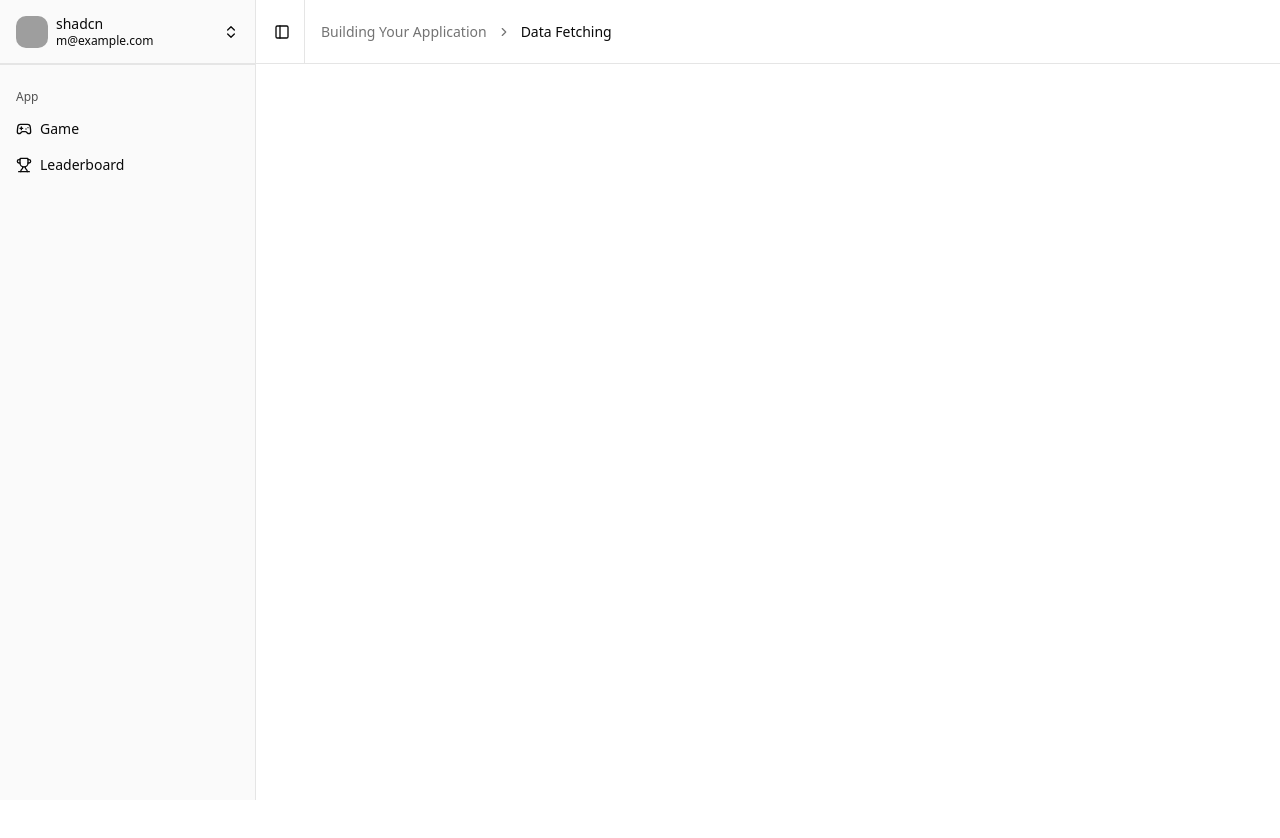
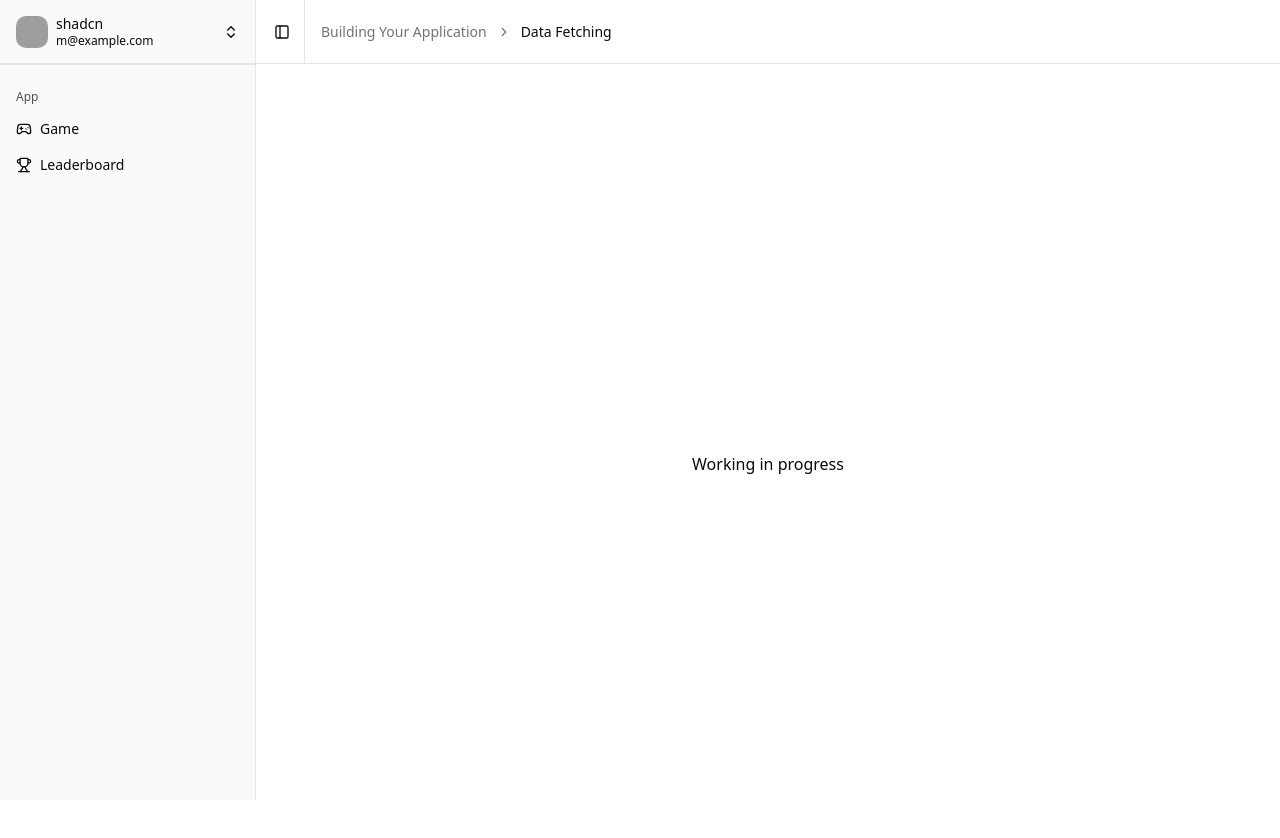
Before and after one commit to gabrielh-muniz/pern-auth, a React (Vite) app in the folder frontend/: page /dashboard/leaderboard in a window 1280 px wide. Shown: the top 838 px of the page. Before the commit the page ends 800 px from the top, so only its background shows below. Built offline with nearby package versions, Linux system fonts and the light colour scheme; no server answers; grey boxes are pictures that could not be loaded.

Commit message:
feat: add nested routes for game page and leaderboard page as well the logic for it

```diff
--- a/frontend/src/App.jsx
+++ b/frontend/src/App.jsx
@@ -12,6 +12,8 @@ import AuthUserRoute from "@/components/AuthUserRoute.jsx";
 import ForgotPasswordPage from "@/pages/ForgotPasswordPage.jsx";
 import ResetPasswordPage from "@/pages/ResetPasswordPage.jsx";
 import DashboardLayout from "@/layouts/DashboardLayout.jsx";
+import GamePage from "@/pages/GamePage.jsx";
+import LeaderboardPage from "@/pages/LeaderboardPage.jsx";
 
 function App() {
   const { isAuthenticated, isCheckingAuth, checkAuth, user, logout } =
@@ -90,7 +92,10 @@ function App() {
               <DashboardLayout />
             </>
           }
-        />
+        >
+          <Route path="game" element={<GamePage />} />
+          <Route path="leaderboard" element={<LeaderboardPage />} />
+        </Route>
       </Routes>
       <Toaster />
     </div>
--- a/frontend/src/components/AppSidebar.jsx
+++ b/frontend/src/components/AppSidebar.jsx
@@ -14,6 +14,7 @@ import {
   SidebarGroup,
   SidebarGroupLabel,
 } from "@/components/ui/sidebar";
+import { Link } from "react-router-dom";
 
 const data = {
   user: {
@@ -24,12 +25,12 @@ const data = {
   menu: [
     {
       title: "Game",
-      url: "#",
+      url: "/dashboard/game",
       icon: Gamepad2,
     },
     {
       title: "Leaderboard",
-      url: "#",
+      url: "/dashboard/leaderboard",
       icon: Trophy,
     },
   ],
@@ -50,10 +51,10 @@ export function AppSidebar({ ...props }) {
               {data.menu.map((item) => (
                 <SidebarMenuItem key={item.title}>
                   <SidebarMenuButton asChild>
-                    <a href={item.url}>
+                    <Link to={item.url}>
                       <item.icon />
                       <span>{item.title}</span>
-                    </a>
+                    </Link>
                   </SidebarMenuButton>
                 </SidebarMenuItem>
               ))}
--- a/frontend/src/layouts/DashboardLayout.jsx
+++ b/frontend/src/layouts/DashboardLayout.jsx
@@ -13,6 +13,7 @@ import {
   SidebarInset,
 } from "@/components/ui/sidebar";
 import { AppSidebar } from "@/components/AppSidebar";
+import { Outlet } from "react-router-dom";
 
 export default function Layout({ children }) {
   return (
@@ -36,7 +37,9 @@ export default function Layout({ children }) {
             </BreadcrumbList>
           </Breadcrumb>
         </header>
-        <main>{children}</main>
+        <main>
+          <Outlet />
+        </main>
       </SidebarInset>
     </SidebarProvider>
   );
--- /dev/null
+++ b/frontend/src/pages/GamePage.jsx
@@ -0,0 +1,5 @@
+function GamePage() {
+  return <div>Game page</div>;
+}
+
+export default GamePage;
--- /dev/null
+++ b/frontend/src/pages/LeaderboardPage.jsx
@@ -0,0 +1,9 @@
+function LeaderboardPage() {
+  return (
+    <div className="min-h-screen flex justify-center items-center">
+      Working in progress
+    </div>
+  );
+}
+
+export default LeaderboardPage;
```
